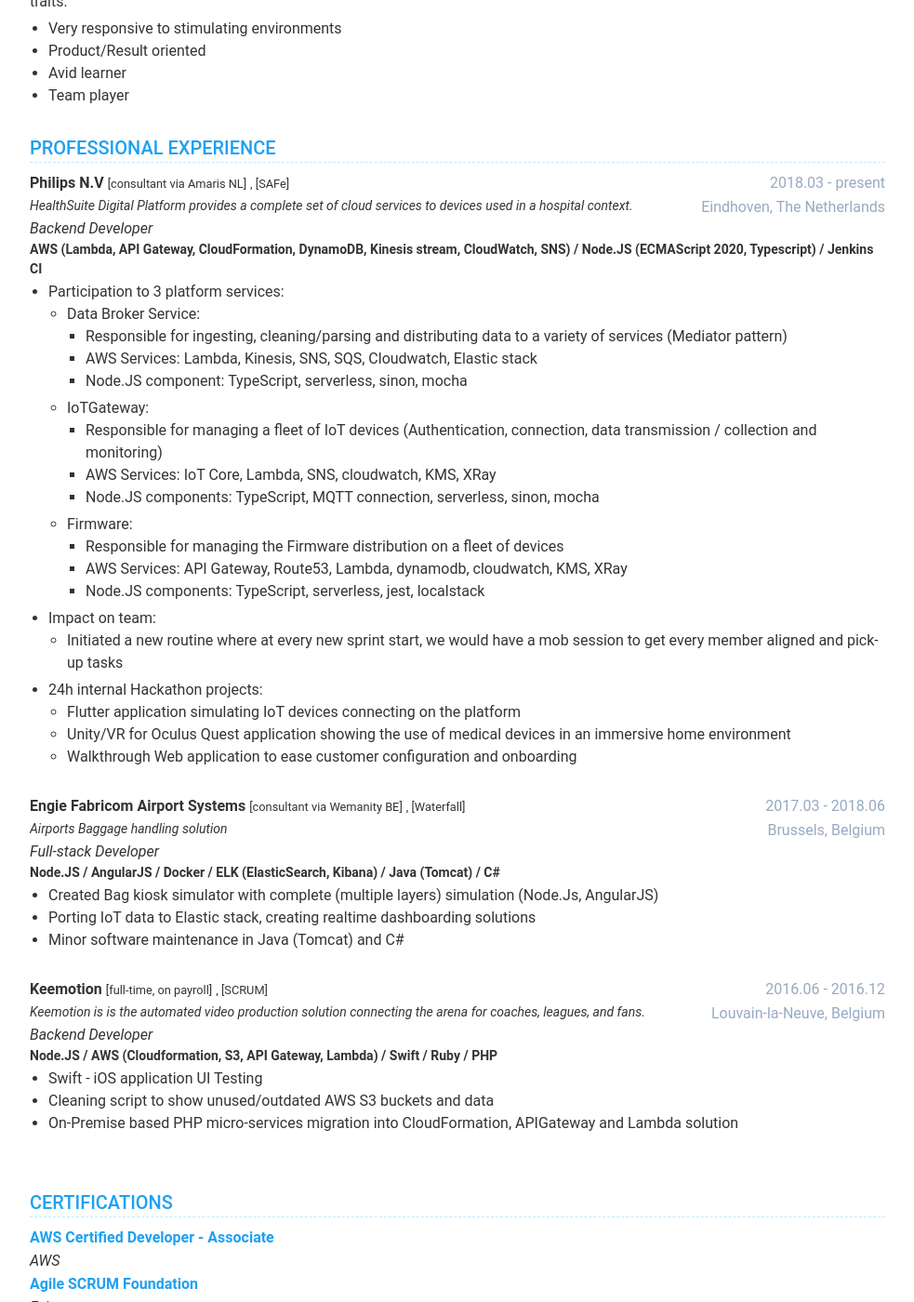
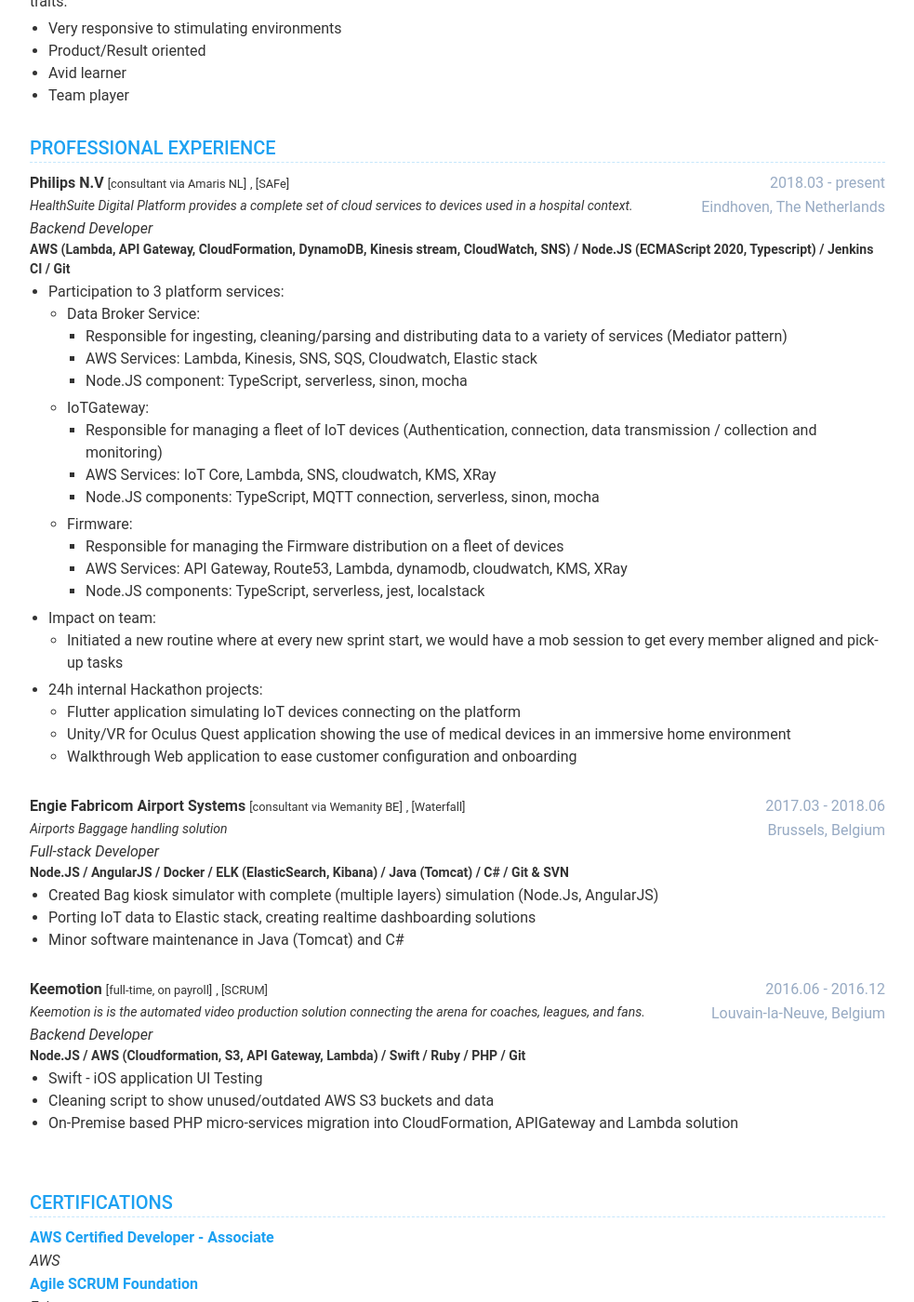
Before and after one commit to romdj/romdj.github.io, a Jekyll site: the page built from index.html, in a window 1280 px wide and 1400 px high, scrolled down 282 px. Shown: the whole window at 93% size, without its empty margins (148-1131 px from the left). Built offline with Jekyll 4.4.1, drawn with Linux system fonts in a browser that asks for light colours; nearby versions of some CDN libraries.

Commit message:
adding version control tech

```diff
--- a/_data/data.yml
+++ b/_data/data.yml
@@ -109,6 +109,7 @@
         - AWS (Lambda, API Gateway, CloudFormation, DynamoDB, Kinesis stream, CloudWatch, SNS)
         - ' / Node.JS (ECMAScript 2020, Typescript)'
         - ' / Jenkins CI'
+        - ' / Git'
       management: SAFe
       time: 2018.03 - present
       company: Philips N.V
@@ -147,6 +148,7 @@
         - ' / ELK (ElasticSearch, Kibana)'
         - ' / Java (Tomcat)'
         - ' / C#'
+        - ' / Git & SVN'
 
       management: Waterfall
       time: 2017.03 - 2018.06
@@ -166,6 +168,7 @@
         - ' / Swift'
         - ' / Ruby'
         - ' / PHP'
+        - ' / Git'
       management: SCRUM
       time: 2016.06 - 2016.12
       company: Keemotion
```
